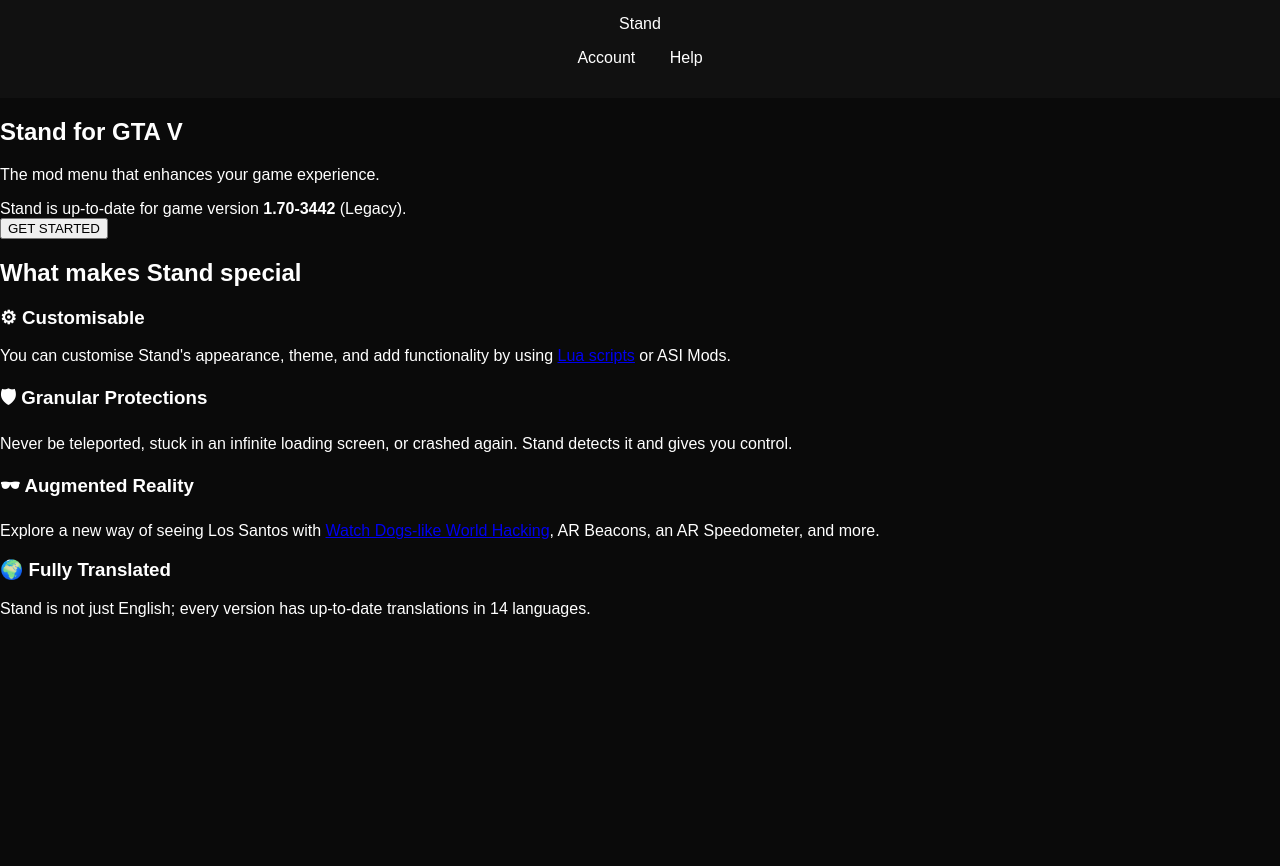
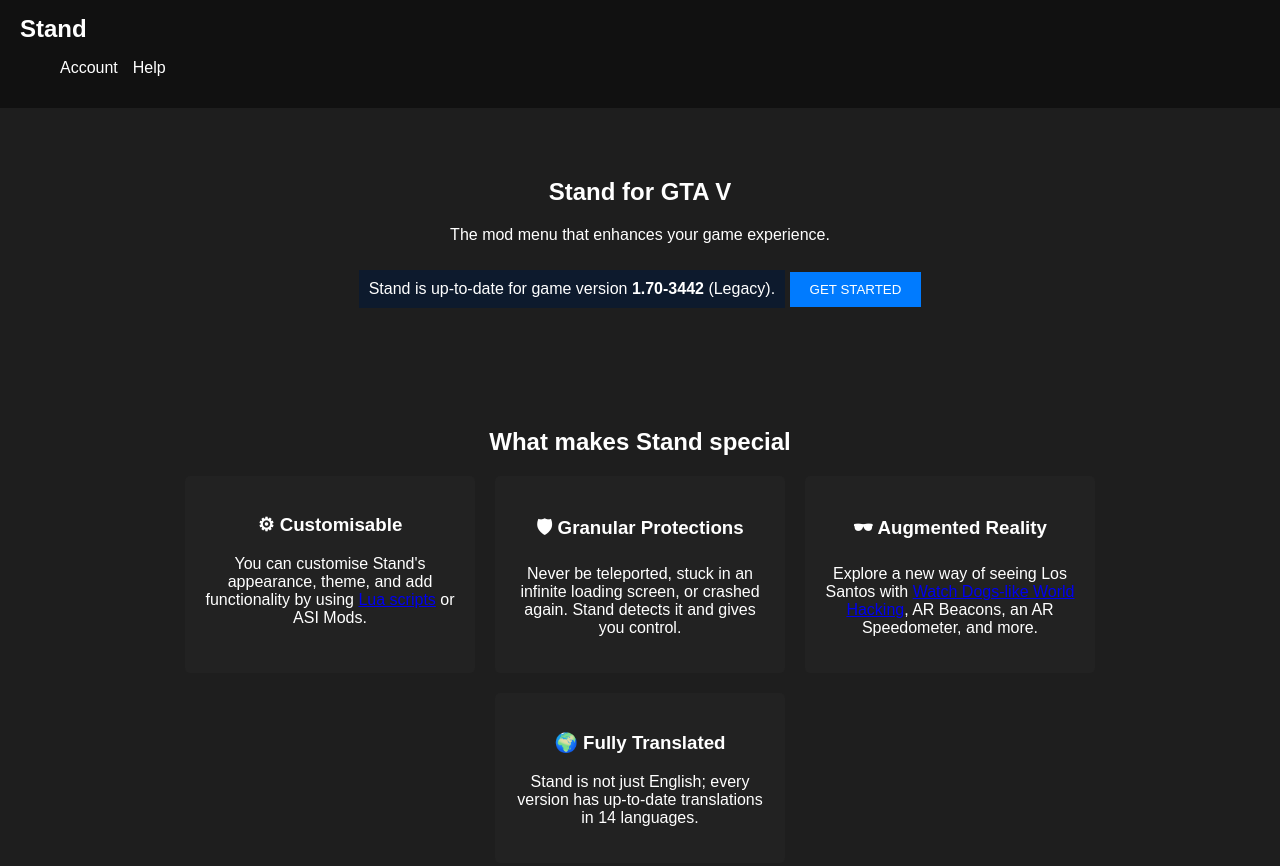
Before and after one commit to rapidkatana2340/gtamods.github.io, a plain HTML site: page index.html in a window 1280 px wide. Before the commit the page ends 800 px from the top, so only its background shows below. Drawn offline with Linux system fonts and the light colour scheme.

Commit message:
Update styles.css

```diff
--- a/styles.css
+++ b/styles.css
@@ -1,111 +1,69 @@
-/* Opšti stilovi */
 body {
+    background-color: #1e1e1e;
+    color: white;
     font-family: Arial, sans-serif;
     margin: 0;
     padding: 0;
-    background: #0a0a0a;
-    color: white;
 }
 
-/* Navigacija */
 header {
-    background: #111;
-    padding: 15px 0;
-    text-align: center;
+    background-color: #111;
+    padding: 15px 20px;
+    display: flex;
+    justify-content: space-between;
+    align-items: center;
 }
 
-nav h1 {
-    color: #6ab4ff;
-    margin: 0;
+.logo {
+    font-size: 24px;
+    font-weight: bold;
 }
 
 nav ul {
     list-style: none;
-    padding: 0;
+    display: flex;
+    gap: 15px;
 }
 
 nav ul li {
-    display: inline;
-    margin: 0 15px;
+    cursor: pointer;
 }
 
-nav ul li a {
-    color: white;
-    text-decoration: none;
+.intro {
+    text-align: center;
+    padding: 50px;
 }
 
-/* Glavni banner */
-.banner {
-    background: linear-gradient(to bottom, #0033cc, #0055ff);
-    padding: 20px;
-    text-align: center;
+.status {
+    background-color: #0d1a2d;
+    padding: 10px;
+    display: inline-block;
+    margin: 10px 0;
 }
 
-.info-box {
-    background: #1a662a;
-    padding: 10px;
-    margin: 10px auto;
-    width: 50%;
-    text-align: center;
+button {
+    background-color: #007bff;
+    color: white;
+    border: none;
+    padding: 10px 20px;
+    cursor: pointer;
 }
 
-/* Download sekcija */
-.download-section {
+.features {
+    text-align: center;
+    padding: 40px;
+}
+
+.cards {
     display: flex;
     justify-content: center;
-    align-items: center;
-    padding: 50px;
-    background: #0055ff;
+    gap: 20px;
+    flex-wrap: wrap;
 }
 
-.text-content {
-    width: 50%;
-    text-align: left;
-}
-
-.highlight {
-    color: #6ab4ff;
-    font-weight: bold;
-}
-
-.buttons {
-    margin-top: 20px;
-}
-
-.btn {
-    display: inline-block;
-    padding: 10px 20px;
-    margin: 5px;
-    border-radius: 5px;
-    text-decoration: none;
-    font-weight: bold;
-}
-
-.download {
-    background: #007bff;
-    color: white;
-}
-
-.specs {
-    background: #222;
-    color: white;
-}
-
-/* Slika */
-.image-content img {
-    width: 100%;
-    max-width: 400px;
+.card {
+    background-color: #222;
+    padding: 20px;
+    width: 250px;
     border-radius: 5px;
 }
-
-/* Reklama */
-.advertisement {
-    text-align: center;
-    padding: 20px;
-    background: #111;
-}
-
-.advertisement img {
-    width: 80%;
-    max-width: 600px;
-}
```
